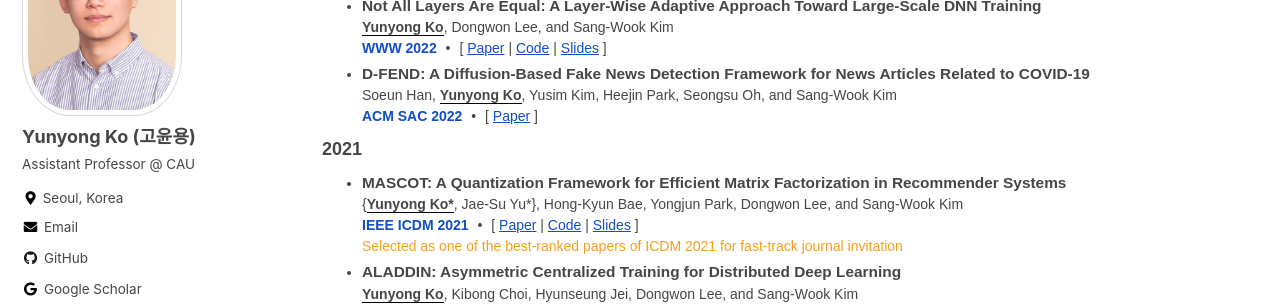
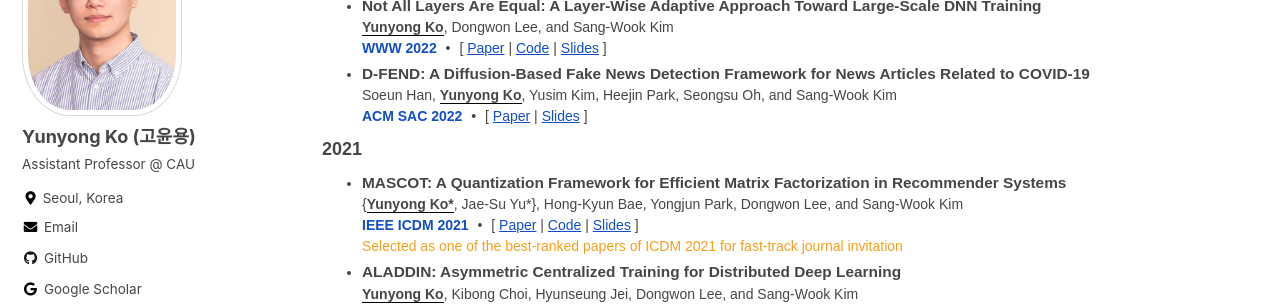
Before and after one commit to yy-ko/yy-ko.github.io, a Jekyll site: the page built from index.html, in a window 1280 px wide and 900 px high, scrolled down 1233 px. Shown: the part 152-456 px from the top of the window. Built offline with Jekyll 4.4.1, drawn with Linux system fonts in a browser that asks for light colours; cached includes are drawn as plain includes; the list of posts is cut into pages by our own code.

Commit message:
cv update

```diff
--- a/index.html
+++ b/index.html
@@ -181,7 +181,7 @@ author_profile: true
 			Soeun Han, <strong><u>Yunyong Ko</u></strong>, Yusim Kim, Heejin Park, Seongsu Oh, and Sang-Wook Kim<br>
 			<span class="venue conf"><strong>ACM SAC 2022</strong></span>
 			<span class="dot-sep">&#8226;</span>
-			<span>[ <a href="/assets/files/SAC22-dfend-paper.pdf">Paper</a> ]</span>
+			<span>[ <a href="/assets/files/SAC22-dfend-paper.pdf">Paper</a> | <a href="/assets/files/SAC22-dfend-presentation.pdf">Slides</a> ]</span>
 		</li>
 		<!-- <li> <strong class='title'>SHAT: A Novel Asynchronous Training Algorithm That Provides Fast Model Convergence in Distributed Deep Learning</strong> <br>  -->
 			<!-- <strong><u>Yunyong Ko</u></strong> and Sang-Wook Kim <br>  -->
```
